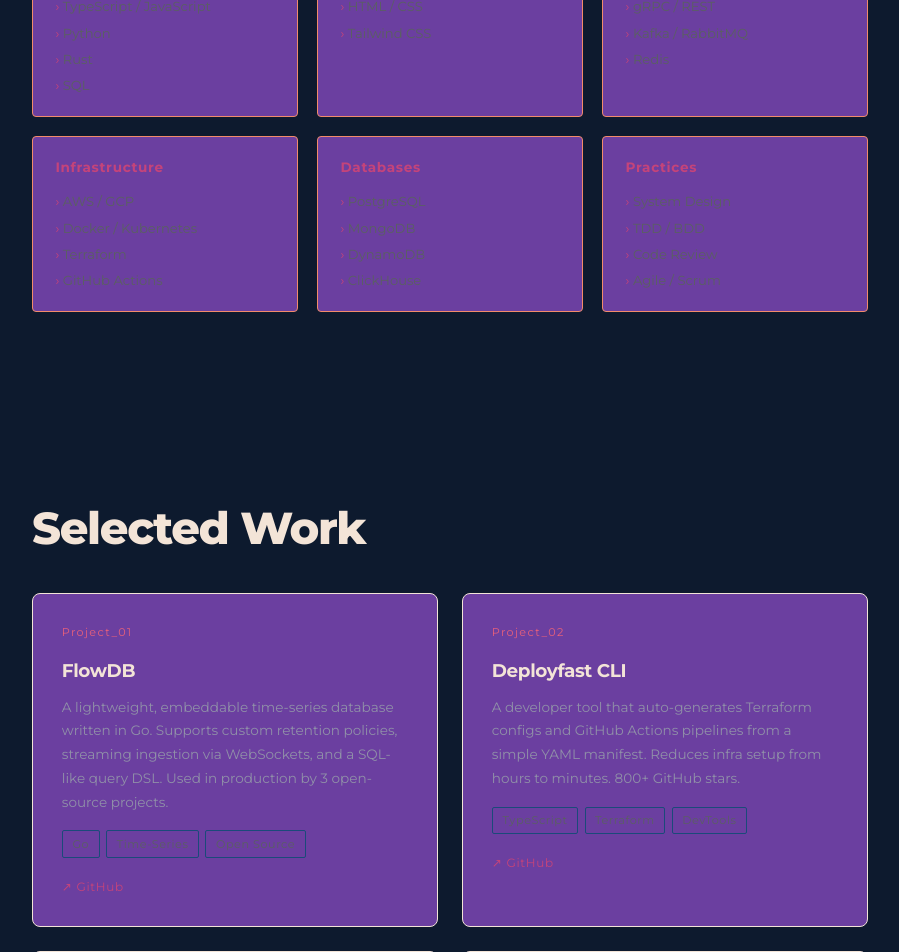
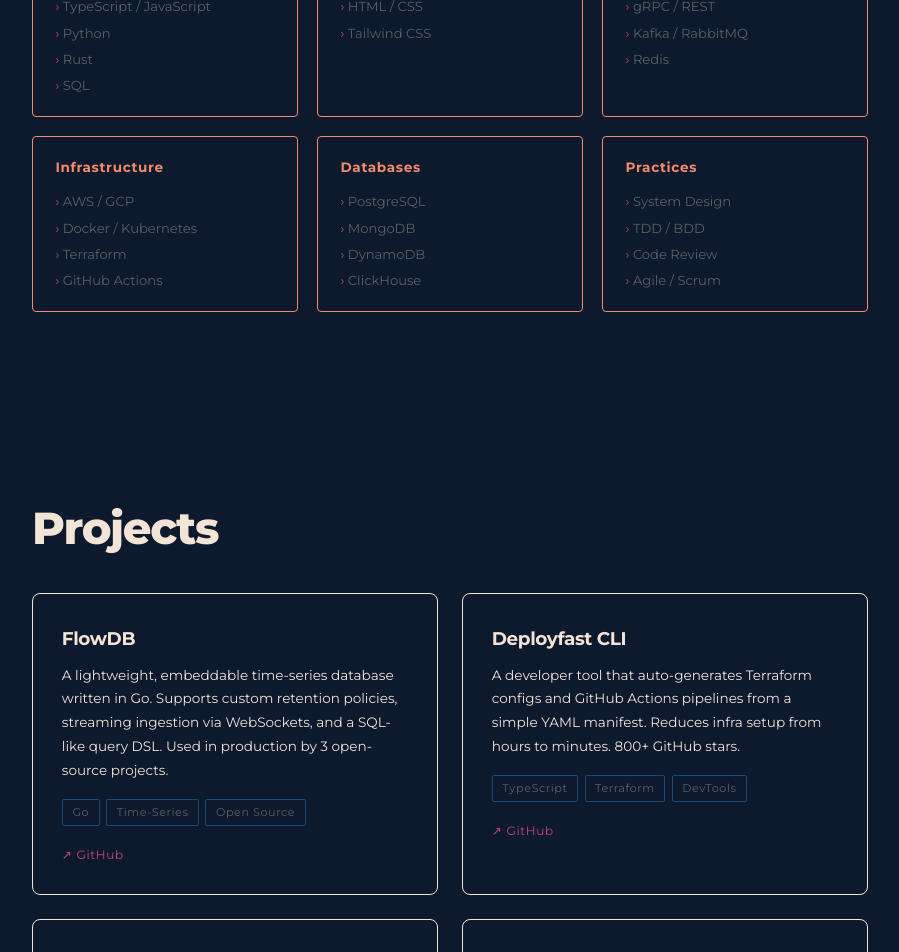
Before and after one commit to ketul-P/folio, a React app: page / in a window 1280 px wide. Shown: the part 2940-3892 px from the top of the page, without its empty margins (190-1089 px from the left). Built offline with nearby package versions, Linux system fonts and the light colour scheme; the HTML template or start-up script is replaced by a standard one.

Commit message:
- Fixed descriptive errors

```diff
--- a/src/components/Projects.jsx
+++ b/src/components/Projects.jsx
@@ -8,12 +8,12 @@
   return (
     <SectionWrapper id="projects">
 
-      <h2 className={sectionStyles.sectionTitle}>Selected Work</h2>
+      <h2 className={sectionStyles.sectionTitle}>Projects</h2>
 
       <div className={styles.grid}>
         {projects.map((proj) => (
           <div key={proj.title} className={styles.card}>
-            <div className={styles.num}>{proj.num}</div>
+
             <div className={styles.title}>{proj.title}</div>
             <p className={styles.desc}>{proj.description}</p>
             <div className={styles.tags}>
--- a/src/components/Projects.module.css
+++ b/src/components/Projects.module.css
@@ -5,7 +5,7 @@
 }
 
 .card {
-  background: var(--bg3);
+  background: var(--bg);
   border: 1px solid var(--text);
   border-radius: 8px;
   padding: 1.8rem;
@@ -14,24 +14,13 @@
   transition: transform 0.22s, border-color 0.22s, box-shadow 0.22s;
 }
 
-.card::before {
-  content: '';
-  position: absolute;
-  top: 0; left: 0; right: 0;
-  height: 2px;
-  background: linear-gradient(90deg, var(--accent), var(--accent2));
-  opacity: 0;
-  transition: opacity 0.22s;
-}
 
 .card:hover {
-  transform: translateY(-4px);
+  transform: translate(-4px);
   background: transparent;
   border-color: var(--accent3);
   color: var(--accent3)
 }
-
-.card:hover::before { opacity: 1; }
 
 .num {
   font-size: 0.7rem;
@@ -49,7 +38,7 @@
 }
 
 .desc {
-  color: #9090a8;
+  color: var(--text);
   font-size: 0.85rem;
   line-height: 1.75;
   margin-bottom: 1rem;
--- a/src/components/Skills.module.css
+++ b/src/components/Skills.module.css
@@ -5,7 +5,7 @@
 }
 
 .card {
-  background: var(--bg3);
+  background: var(--bg);
   border: 1px solid var(--accent3);
   border-radius: 4px;
   padding: 1.2rem 1.4rem;
@@ -20,7 +20,7 @@
   font-family: var(--font-head);
   font-size: 0.85rem;
   font-weight: 700;
-  color: var(--accent);
+  color: var(--accent3);
   margin-bottom: 0.7rem;
   letter-spacing: 0.05em;
 }
```
